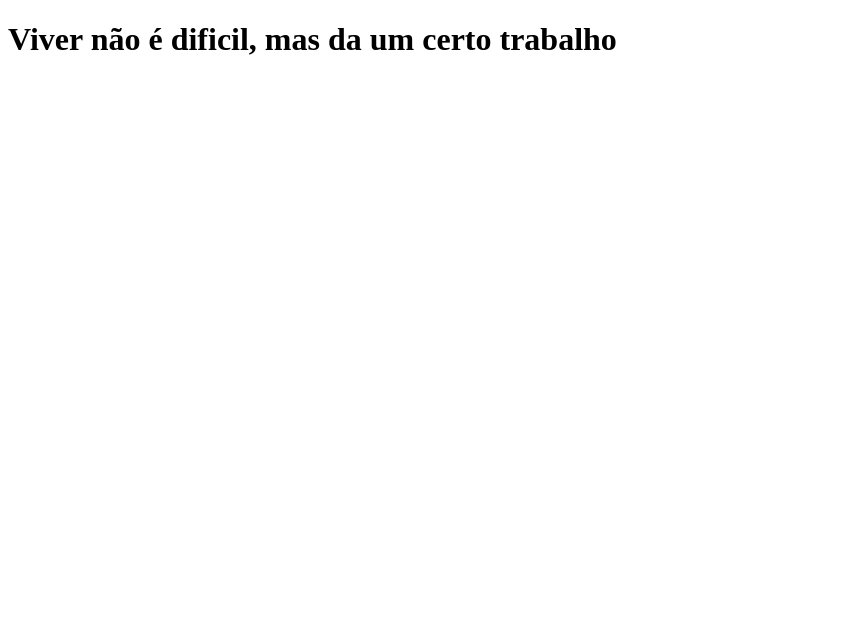
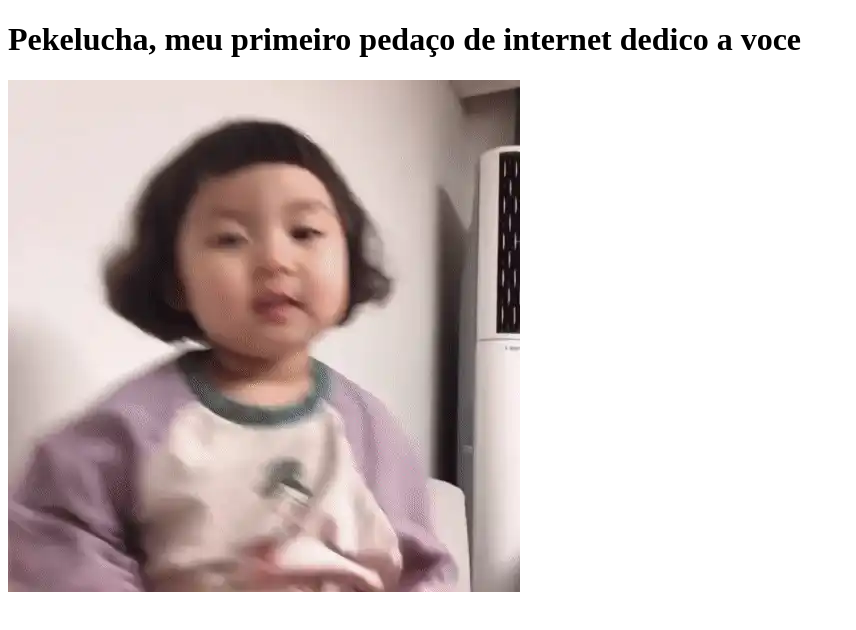
Before and after one commit to rodrigosangali/clone-tabnews, a Next.js app: page / in a window 1280 px wide. Shown: the top 630 px of the page, without its empty margins (0-856 px from the left). Built offline with nearby package versions, Linux system fonts and the light colour scheme.

Commit message:
alterado a mensagem principal

```diff
--- a/pages/index.js
+++ b/pages/index.js
@@ -1,5 +1,10 @@
 function Home () {
-    return <h1> Viver não é dificil, mas da um certo trabalho</h1>
+ return (
+    <div>
+      <h1>Pekelucha, meu primeiro pedaço de internet dedico a voce</h1>
+      <img src="/image.gif" alt="GIF Exemplo" />
+    </div>
+  );
 }
 
 export default Home;
```
Also changed, not shown: public/image.gif (added).
